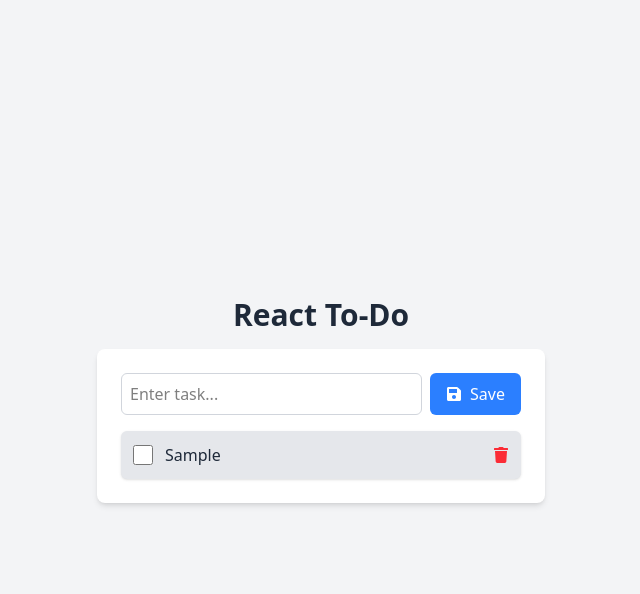
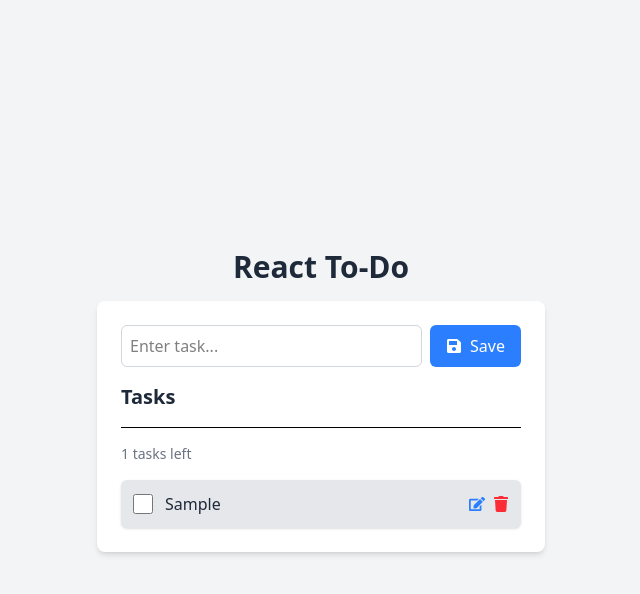
Before and after one commit to KaranBhosale8585/ToDo, a React (Vite) app: page / in a window 1280 px wide. Both pictures are taken after typing "Sample" into the empty fields and a click on the button "Save". Shown: the top 594 px of the page, without its empty margins (319-959 px from the left). Built offline with nearby package versions, Linux system fonts and the light colour scheme.

Commit message:
Update Functionality in List and App Components

```diff
--- a/src/App.jsx
+++ b/src/App.jsx
@@ -39,6 +39,12 @@ const App = () => {
     );
   };
 
+  const handleEdit = (id) => {
+    const editedItem = items.find((item) => item.id === id);
+    setInput(editedItem.text);
+    handleDelete(id);
+  };
+
   return (
     <div className="min-h-screen flex flex-col items-center justify-center bg-gray-100 p-4">
       <h2 className="text-2xl md:text-3xl font-bold text-gray-800 mb-4">
@@ -57,6 +63,7 @@ const App = () => {
           items={items}
           handleDelete={handleDelete}
           handleCheck={handleCheck}
+          handleEdit={handleEdit}
         />
       </div>
     </div>
--- a/src/Components/List.jsx
+++ b/src/Components/List.jsx
@@ -1,9 +1,23 @@
 import React from "react";
-import { FaTrash } from "react-icons/fa";
+import { FaTrash, FaEdit } from "react-icons/fa";
 
-const List = ({ items, handleDelete, handleCheck }) => {
+const List = ({ items, handleDelete, handleCheck, handleEdit }) => {
   return (
     <main>
+      <div className="flex items-center justify-between">
+        <h3 className="text-xl font-semibold text-gray-800 mb-4">Tasks</h3>
+      </div>
+      <hr className="mb-4" />
+      <div className="flex items-center justify-between mb-4">
+        <span className="text-sm text-gray-500">
+          {items.filter((item) => !item.completed).length} tasks left
+        </span>
+      </div>
+
+      {/* Check if there are no tasks */}
+      {items.length === 0 ? (
+        <p className="text-center text-gray-500">No tasks found</p>
+      ) : (
         <ul className="space-y-3">
           {items.map((item) => (
             <li
@@ -15,27 +29,37 @@ const List = ({ items, handleDelete, handleCheck }) => {
                   type="checkbox"
                   checked={item.completed}
                   onChange={() => handleCheck(item.id)}
-                className="h-5 w-5"
+                  className="h-5 w-5 cursor-pointer"
+                  aria-label={`Mark ${item.text} as completed`}
                 />
                 <span
                   className={`${
                     item.completed
                       ? "line-through text-gray-500"
                       : "text-gray-800"
-                }`}
+                  } flex`}
                 >
                   {item.text}
                 </span>
               </div>
+              <div className="flex gap-2">
                 <button
-              className="text-red-500 hover:text-red-700 transition"
+                  onClick={() => handleEdit(item.id)}
+                  className="text-blue-500 hover:text-blue-600 transition cursor-pointer"
+                >
+                  <FaEdit />
+                </button>
+                <button
                   onClick={() => handleDelete(item.id)}
+                  className="text-red-500 hover:text-red-600 transition cursor-pointer"
                 >
                   <FaTrash />
                 </button>
+              </div>
             </li>
           ))}
         </ul>
+      )}
     </main>
   );
 };
```
Lines whose indentation alone changed are shown as unchanged.
